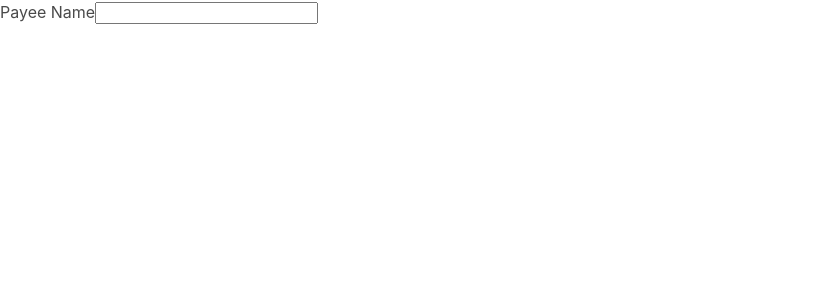
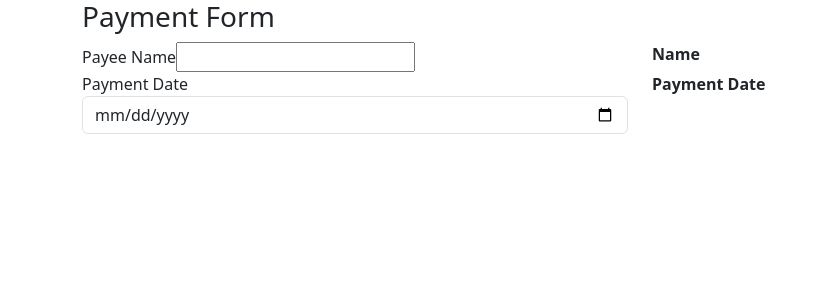
Before and after one commit to ken0901/Angular-Template-Syntax, an Angular app: page / in a window 1280 px wide. Shown: the top 300 px of the page, without its empty margins (0-827 px from the left). Built offline with nearby package versions, Linux system fonts and the light colour scheme.

Commit message:
Bootstrap, titleCase Pipe and Date picker Pipe

```diff
--- a/package.json
+++ b/package.json
@@ -19,6 +19,7 @@
     "@angular/platform-browser-dynamic": "^14.0.0",
     "@angular/router": "^14.0.0",
     "@faker-js/faker": "^8.0.2",
+    "bootstrap": "^5.3.0",
     "bulma": "^0.9.4",
     "rxjs": "~6.6.0",
     "zone.js": "~0.11.4"
--- a/src/app/projects/pipes/pipes.component.html
+++ b/src/app/projects/pipes/pipes.component.html
@@ -1,6 +1,29 @@
-<div>
-    <label>Payee Name</label>
-    <input (input)="onNameChange($event)" />
+<div class="container">
+    <h3>Payment Form</h3>
+
+    <div class="row">
+        <div class="form-group col">
+            <label>Payee Name</label>
+            <input (input)="onNameChange($event)" />
+        </div>
+        <div class="col">
+            <label><b>Name</b></label>
+            <div>
+                {{ name | titlecase}}
+            </div>
+        </div>
+    </div>
+
+    <div class="row">
+        <div class="form-group col">
+            <label>Payment Date</label>
+            <input type="date" class="form-control" (input)="onDateChange($event)" />
+        </div>
+        <div class="col">
+            <label><b>Payment Date</b></label>
+            <div>
+                {{ date | date: 'MMMM d, y' }}
+            </div>
+        </div>
+    </div>
 </div>
-
-{{ name }}
--- a/src/app/projects/pipes/pipes.component.ts
+++ b/src/app/projects/pipes/pipes.component.ts
@@ -7,6 +7,7 @@
 })
 export class PipesComponent implements OnInit {
   name: string;
+  date: string;
 
   constructor() { }
 
@@ -18,4 +19,9 @@
     this.name = target.value;
   }
 
+  onDateChange(event: Event){
+    const target = event.target as HTMLInputElement;
+    this.date = target.value;
+  }
+
 }
--- a/src/styles.css
+++ b/src/styles.css
@@ -1,2 +1,3 @@
 /* You can add global styles to this file, and also import other style files */
-@import 'bulma/css/bulma.css';
+/* @import 'bulma/css/bulma.css'; */
+@import "bootstrap/dist/css/bootstrap.css";
```
Also changed, not shown: 1 other file (tests, documents, lock files or other folders).
